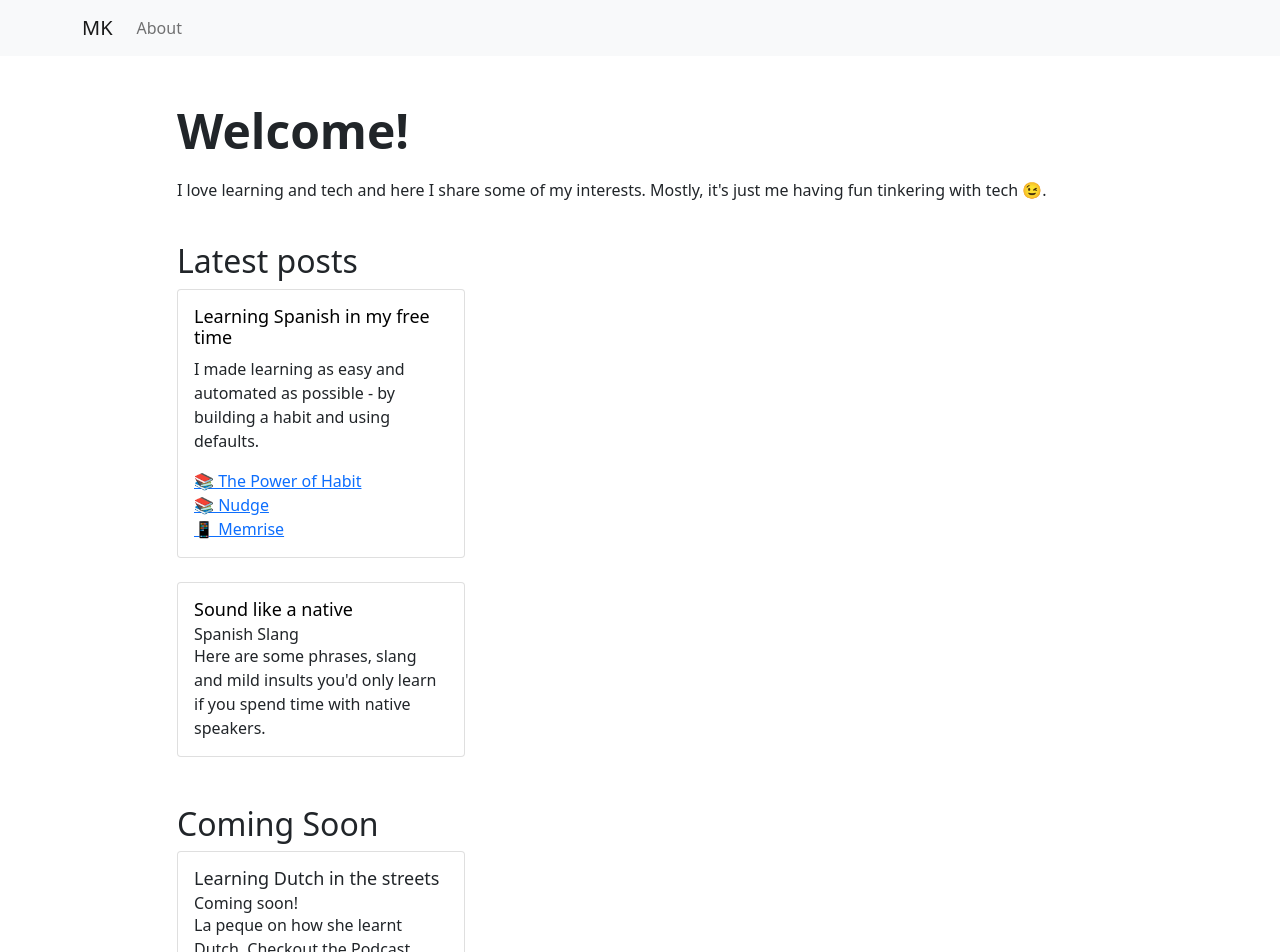
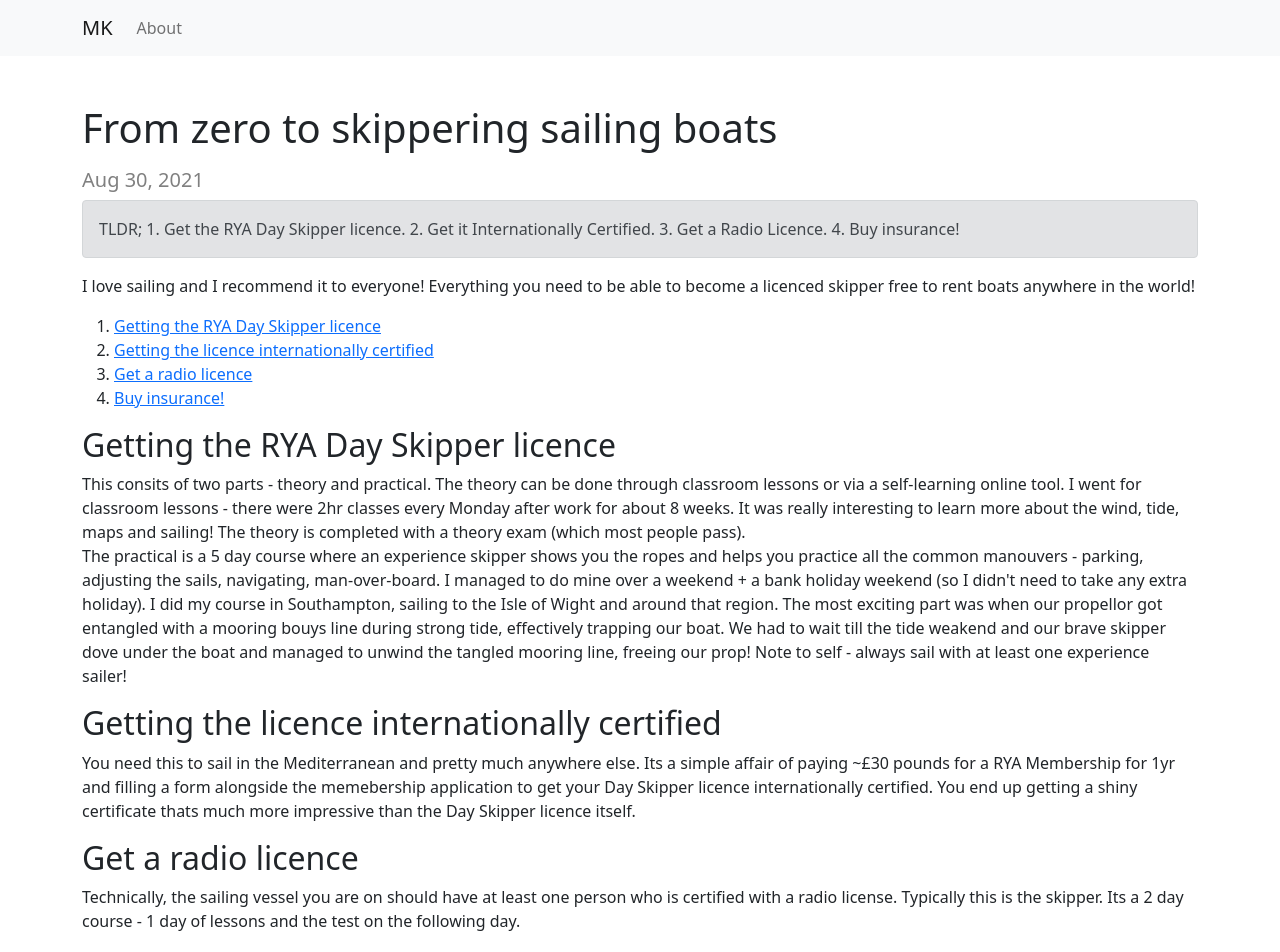
Before and after one commit to ma581/mkurien-blog, a React (Create React App) app: page /sailinglicence in a window 1280 px wide. Shown: the top 952 px of the page. Built offline with nearby package versions, Linux system fonts and the light colour scheme; no server answers.

Commit message:
Start Sailing article.
Refactor to extract Like to a component.

```diff
--- a/src/App.js
+++ b/src/App.js
@@ -6,6 +6,7 @@
 
 import { BrowserRouter as Router, Switch, Route } from "react-router-dom";
 import { SpanishSlangPage } from "./articles/SpanishSlang";
+import { SailingLicence } from "./articles/SailingLicence";
 
 function App() {
   return (
@@ -14,6 +15,9 @@
       <Router className="body">
         <div>
           <Switch>
+            <Route path="/sailinglicence">
+              <SailingLicence />
+            </Route>
             <Route path="/spanishslang">
               <SpanishSlangPage />
             </Route>
--- a/src/Content.js
+++ b/src/Content.js
@@ -27,6 +27,7 @@
     <>
       <Row>
         <h1>{props.heading}</h1>
+        <h4>{props.subheading}</h4>
         <h5 className="light">{props.date ? props.date : today()}</h5>
         <br />
         <div>{props.children}</div>
--- /dev/null
+++ b/src/articles/SailingLicence.js
@@ -0,0 +1,95 @@
+import { Page, Article } from "../Content.js";
+import { Alert } from "react-bootstrap";
+
+// export const NUDGE_BOOK_LINK =
+//   "https://www.amazon.co.uk/Nudge-Improving-Decisions-Health-Happiness/dp/0141040017/ref=sr_1_1?dchild=1&keywords=nudge&qid=1628957465&sr=8-1";
+// export const HABIT_BOOK_LINK =
+//   "https://www.amazon.com/Power-Habit-What-Life-Business/dp/081298160X";
+
+export function SailingLicence() {
+  const articleId = 3;
+
+  return (
+    <Page>
+      <Article
+        heading={"From zero to skippering sailing boats"}
+        articleId={articleId}
+      >
+        <Alert variant="secondary">
+          TLDR; 1. Get the RYA Day Skipper licence. 2. Get it Internationally
+          Certified. 3. Get a Radio Licence. 4. Buy insurance!
+        </Alert>
+        <p>
+          I love sailing and I recommend it to everyone! Everything you need to
+          be able to become a licenced skipper free to rent boats anywhere in
+          the world!
+        </p>
+
+        <ol>
+          <li>
+            <a href="#licence">Getting the RYA Day Skipper licence</a>
+          </li>
+          <li>
+            <a href="#international">
+              Getting the licence internationally certified
+            </a>
+          </li>
+          <li>
+            <a href="#radio">Get a radio licence</a>
+          </li>
+          <li>
+            <a href="#insurance">Buy insurance!</a>
+          </li>
+        </ol>
+
+        <h2 id="licence">Getting the RYA Day Skipper licence</h2>
+
+        <p>
+          This consits of two parts - theory and practical. The theory can be
+          done through classroom lessons or via a self-learning online tool. I
+          went for classroom lessons - there were 2hr classes every Monday after
+          work for about 8 weeks. It was really interesting to learn more about
+          the wind, tide, maps and sailing! The theory is completed with a
+          theory exam (which most people pass).
+          <br />
+          The practical is a 5 day course where an experience skipper shows you
+          the ropes and helps you practice all the common manouvers - parking,
+          adjusting the sails, navigating, man-over-board. I managed to do mine
+          over a weekend + a bank holiday weekend (so I didn't need to take any
+          extra holiday). I did my course in Southampton, sailing to the Isle of
+          Wight and around that region. The most exciting part was when our
+          propellor got entangled with a mooring bouys line during strong tide,
+          effectively trapping our boat. We had to wait till the tide weakend
+          and our brave skipper dove under the boat and managed to unwind the
+          tangled mooring line, freeing our prop! Note to self - always sail
+          with at least one experience sailer!
+        </p>
+        <h2 href="#international">
+          Getting the licence internationally certified
+        </h2>
+        <p>
+          You need this to sail in the Mediterranean and pretty much anywhere
+          else. Its a simple affair of paying ~£30 pounds for a RYA Membership
+          for 1yr and filling a form alongside the memebership application to
+          get your Day Skipper licence internationally certified. You end up
+          getting a shiny certificate thats much more impressive than the Day
+          Skipper licence itself.
+        </p>
+
+        <h2 href="#radio">Get a radio licence</h2>
+        <p>
+          Technically, the sailing vessel you are on should have at least one
+          person who is certified with a radio license. Typically this is the
+          skipper. Its a 2 day course - 1 day of lessons and the test on the
+          following day.
+        </p>
+
+        <h2 href="#insurance">Buy insurance!</h2>
+        <p>
+          I highly recommend this to avoid having (unexpectedly) expensive
+          holidays. There are 2 kinds of insurance.
+        </p>
+      </Article>
+    </Page>
+  );
+}
--- a/src/articles/SpanishSlang.js
+++ b/src/articles/SpanishSlang.js
@@ -108,6 +108,14 @@
           you can guess which ones are from La Abuela/grandma).{" "}
         </p>
         <p>
+          <b>🤪 Cada loca, su tema</b> = Every crazy person has their theme.{" "}
+        </p>
+        <p>
+          <b>🐞 Bicho malo, nunca muere</b> = Bad creepy crawlers never die.
+          Undesirable people never leave. E.g. you have a bad boss and they
+          never leave the company.{" "}
+        </p>
+        <p>
           <b>🐱 El Gato escaldado, del agua fria huye</b> = The burnt cat runs
           away from cold water. Meaning: Once burnt, twice shy.{" "}
         </p>
--- a/src/components/Footer.js
+++ b/src/components/Footer.js
@@ -1,12 +1,7 @@
 import { Button } from "react-bootstrap";
 import React, { useEffect, useState } from "react";
 import PropTypes from "prop-types";
-
-const LIKES_URL =
-  "https://dwls26wexj.execute-api.us-east-2.amazonaws.com/staging/articles";
-
-const INCREMENT_LIKES_URL =
-  "https://dwls26wexj.execute-api.us-east-2.amazonaws.com/staging/incrementLikesForArticle";
+import { Like } from "./Like";
 
 export function Footer(props) {
   return (
@@ -25,44 +20,3 @@
   heading: PropTypes.string,
   articleId: PropTypes.number,
 };
-
-function Like(props) {
-  const [likes, setLikes] = useState(0);
-  useEffect(() => {
-    fetch(`${LIKES_URL}?articleId=${props.articleId}`, {
-      method: "GET",
-      headers: {
-        "x-api-key": process.env.REACT_APP_API_KEY,
-      },
-    })
-      .then((response) => response.json())
-      .then((res) => {
-        setLikes(res.likes);
-      })
-      .catch((err) => {
-        console.error(err);
-      });
-  }, []);
-
-  function incrementLikes(articleId) {
-    fetch(`${INCREMENT_LIKES_URL}?articleId=${props.articleId}`, {
-      method: "POST",
-      headers: {
-        "x-api-key": process.env.REACT_APP_API_KEY,
-      },
-    });
-  }
-  function handleClick() {
-    incrementLikes(props.articleId);
-    setLikes(likes + 1);
-  }
-  return (
-    <Button variant="light" onClick={handleClick} className="swipe">
-      ❤️ {likes}
-    </Button>
-  );
-}
-
-Like.propTypes = {
-  articleId: PropTypes.number,
-};
--- /dev/null
+++ b/src/components/Like.js
@@ -0,0 +1,57 @@
+import { Button } from "react-bootstrap";
+import React, { useEffect, useState } from "react";
+import PropTypes from "prop-types";
+
+export function Like(props) {
+  const [likes, incrementLikes] = useLikes(props.articleId);
+  function handleClick() {
+    incrementLikes(props.articleId);
+  }
+  return (
+    <Button variant="light" onClick={handleClick} className="swipe">
+      ❤️ {likes}
+    </Button>
+  );
+}
+
+Like.propTypes = {
+  articleId: PropTypes.number,
+};
+
+function useLikes(articleId) {
+  const LIKES_URL =
+    "https://dwls26wexj.execute-api.us-east-2.amazonaws.com/staging/articles";
+
+  const INCREMENT_LIKES_URL =
+    "https://dwls26wexj.execute-api.us-east-2.amazonaws.com/staging/incrementLikesForArticle";
+
+  const [likes, setLikes] = useState(0);
+  useEffect(() => {
+    fetch(`${LIKES_URL}?articleId=${articleId}`, {
+      method: "GET",
+      headers: {
+        "x-api-key": process.env.REACT_APP_API_KEY,
+      },
+    })
+      .then((response) => response.json())
+      .then((res) => {
+        setLikes(res.likes);
+      })
+      .catch((err) => {
+        console.error(err);
+      });
+  }, []);
+
+  function incrementLikes(articleId) {
+    setLikes(likes + 1);
+
+    fetch(`${INCREMENT_LIKES_URL}?articleId=${articleId}`, {
+      method: "POST",
+      headers: {
+        "x-api-key": process.env.REACT_APP_API_KEY,
+      },
+    });
+  }
+
+  return [likes, incrementLikes];
+}
--- a/src/homepage/Home.js
+++ b/src/homepage/Home.js
@@ -14,6 +14,20 @@
           </p>
           <br />
           <h2>Latest posts</h2>
+          <Card style={{ width: "18rem" }}>
+            <Card.Body>
+              <Card.Title>
+                <a href="/sailinglicence" className="card-link">
+                  From zero to skippering sailing boats
+                </a>
+              </Card.Title>
+              <Card.Text>
+                Everything you need to be able to become a licenced skipper free
+                to rent boats anywhere in the world!
+              </Card.Text>
+            </Card.Body>
+          </Card>
+          <br />
           <Card style={{ width: "18rem" }}>
             <Card.Body>
               <Card.Title>
```
Also changed, not shown: 1 other file (tests, documents, lock files or other folders).
